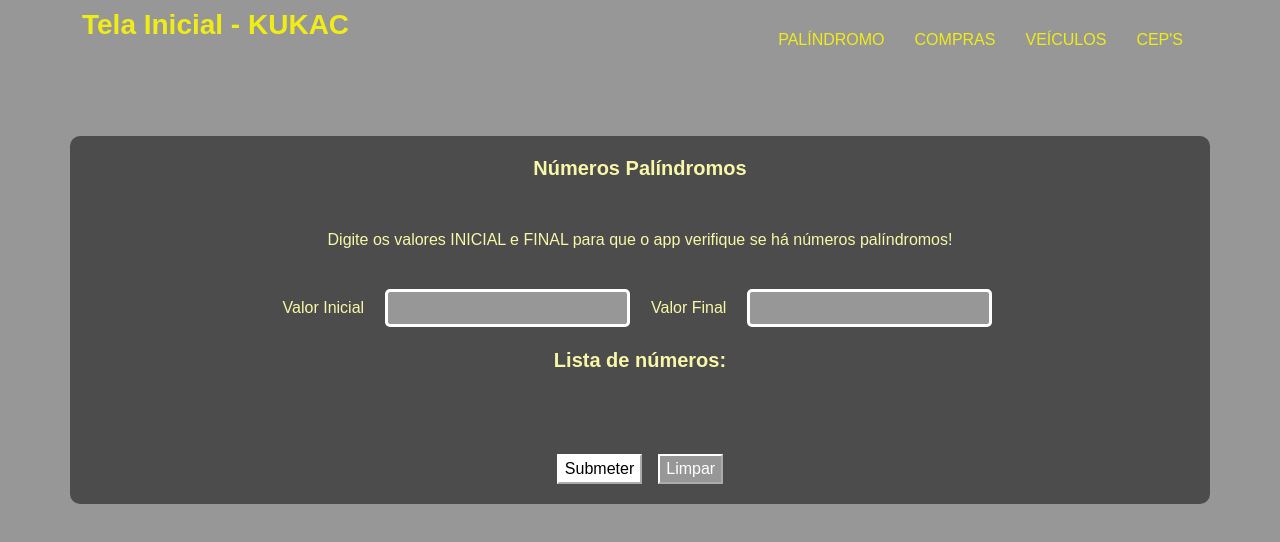
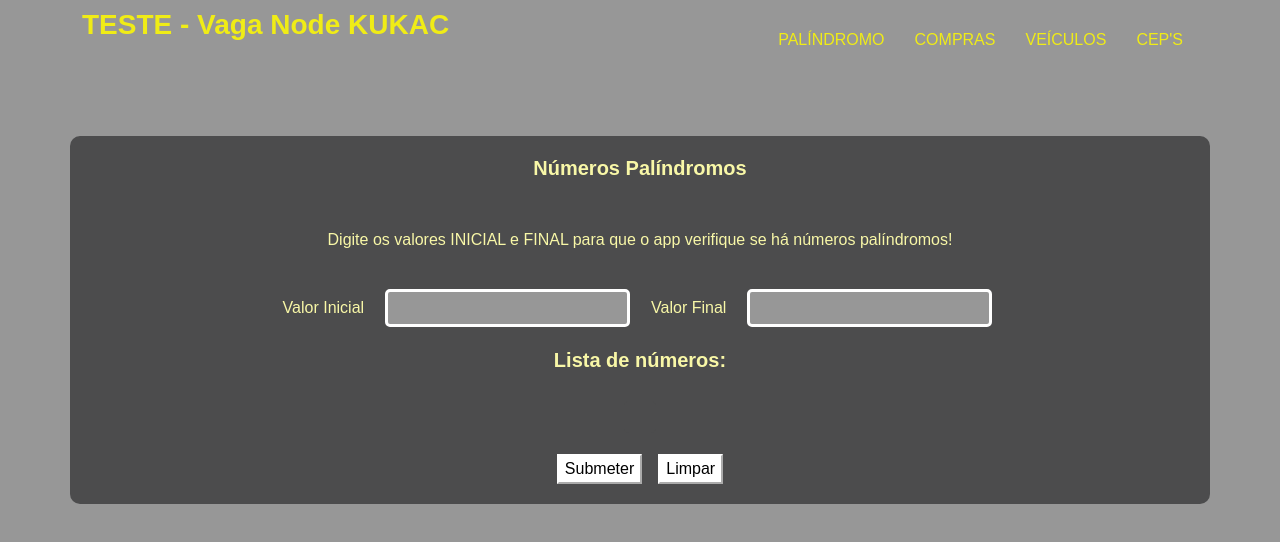
Before and after one commit to rogeriogomes2009/testes-kukac, a React (Create React App) app in the folder frontend/: page / in a window 1280 px wide. Shown: the top 542 px of the page. Built offline with nearby package versions, Linux system fonts and the light colour scheme.

Commit message:
update index

```diff
--- a/frontend/src/componentes/Barnav/index.jsx
+++ b/frontend/src/componentes/Barnav/index.jsx
@@ -18,7 +18,7 @@ function Navbar() {
           <nav className='navbar navbar-expand-lg '>
             <Link to="/" style={{ textDecoration: 'none' }}>
               <a className='navbar-brand playground' href='index.html'>
-                <h3>Tela Inicial - KUKAC</h3>
+                <h3>TESTE - Vaga Node KUKAC</h3>
               </a>
             </Link>
             <button
--- a/frontend/src/componentes/Palind/index.jsx
+++ b/frontend/src/componentes/Palind/index.jsx
@@ -74,7 +74,7 @@ export const Palind = () => {
               </div>
               <div className="container d-flex justify-content-center align-items-center gap-3">
                 <button className='button-primary' type="submit">Submeter</button>
-                <input className='button-primary-outline' type='reset' onClick={limpManual} value="Limpar" />
+                <input className='button-primary' type='reset' onClick={limpManual} value="Limpar" />
               </div>
             </Form>
           </Formik>
--- a/frontend/src/index.scss
+++ b/frontend/src/index.scss
@@ -8,7 +8,7 @@
   --black: #09090a;
   --text: #f8f7a7;
   --btn-primary: #ffffff;
-  --btn-hover: #6833e4;
+  --btn-hover: #3a393d;
   --white: #fff;
   --border: #706686;
 }
```
